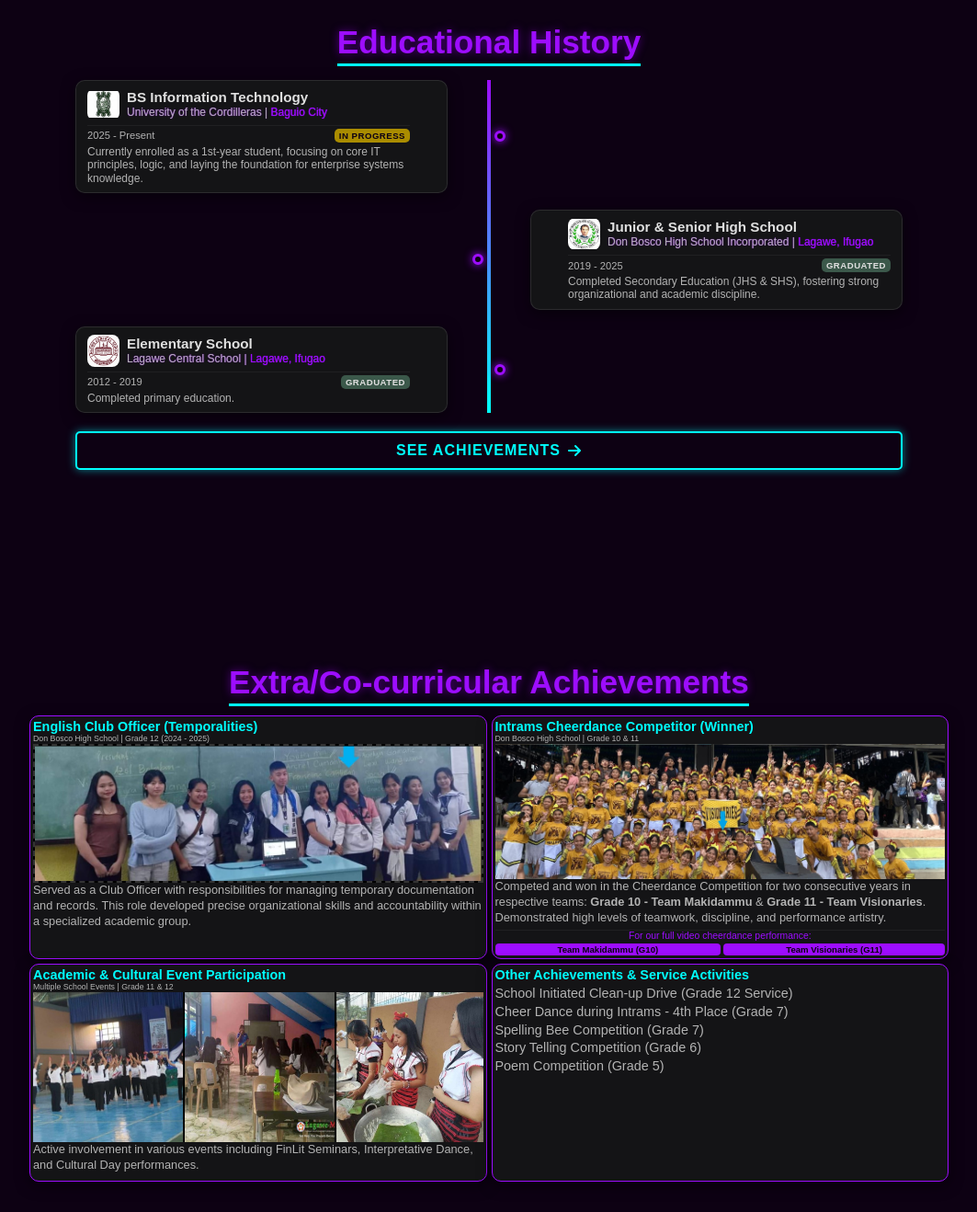
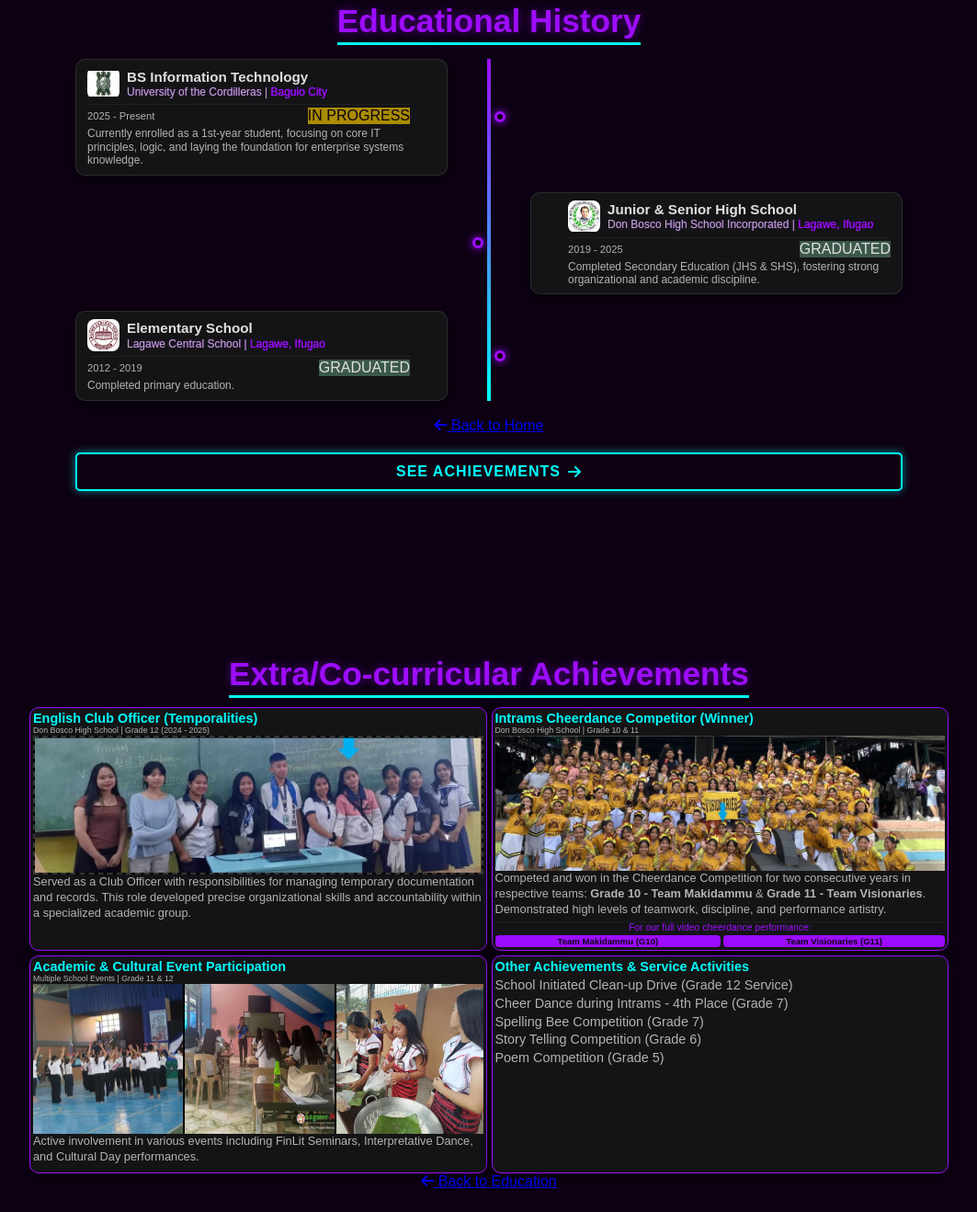
Before and after one commit to kcut9786-oss/karianneportfolio, a plain HTML site: page index.html in a window 1280 px wide. Shown: the part 882-2200 px from the top of the page at 92% size, without its empty margins (108-1171 px from the left). Drawn offline with Linux system fonts and the light colour scheme.

Commit message:
Update index.html

```diff
--- a/index.html
+++ b/index.html
@@ -98,7 +98,7 @@
                       </div>
                       <div class="edu-meta">
                           <span class="edu-date">2025 - Present</span>
-                          <span class="edu-status status-inprogress">IN PROGRESS</span>
+                          <span class="status-inprogress">IN PROGRESS</span>
                       </div>
                       <p class="timeline-description">
                           Currently enrolled as a 1st-year student, focusing on core IT principles, logic, and laying the foundation for enterprise systems knowledge.
@@ -119,7 +119,7 @@
                       </div>
                       <div class="edu-meta">
                           <span class="edu-date">2019 - 2025</span>
-                          <span class="edu-status status-completed">GRADUATED</span>
+                          <span class="status-completed">GRADUATED</span>
                       </div>
                       <p class="timeline-description">
                           Completed Secondary Education (JHS & SHS), fostering strong organizational and academic discipline.
@@ -138,7 +138,7 @@
                       </div>
                       <div class="edu-meta">
                           <span class="edu-date">2012 - 2019</span>
-                          <span class="edu-status status-completed">GRADUATED</span>
+                          <span class="status-completed">GRADUATED</span>
                       </div>
                       <p class="timeline-description">
                           Completed primary education.
@@ -149,9 +149,14 @@
 
           </div>
 
-          <a href="#achievements" class="btn edu-btn">
-              See Achievements <i class="fas fa-arrow-right"></i>
-          </a>
+          <div class="navigation-row">
+              <a href="#" class="btn prev-btn">
+                  <i class="fas fa-arrow-left"></i> Back to Home
+              </a>
+              <a href="#achievements" class="btn edu-btn">
+                  See Achievements <i class="fas fa-arrow-right"></i>
+              </a>
+          </div>
 
       </div>
   </section>
@@ -230,6 +235,13 @@
                   </div>
               </div>
           </div>
+
+          <div class="navigation-row only-prev">
+              <a href="#education" class="btn prev-btn">
+                  <i class="fas fa-arrow-left"></i> Back to Education
+              </a>
+          </div>
+
       </div>
   </section>
 
```
